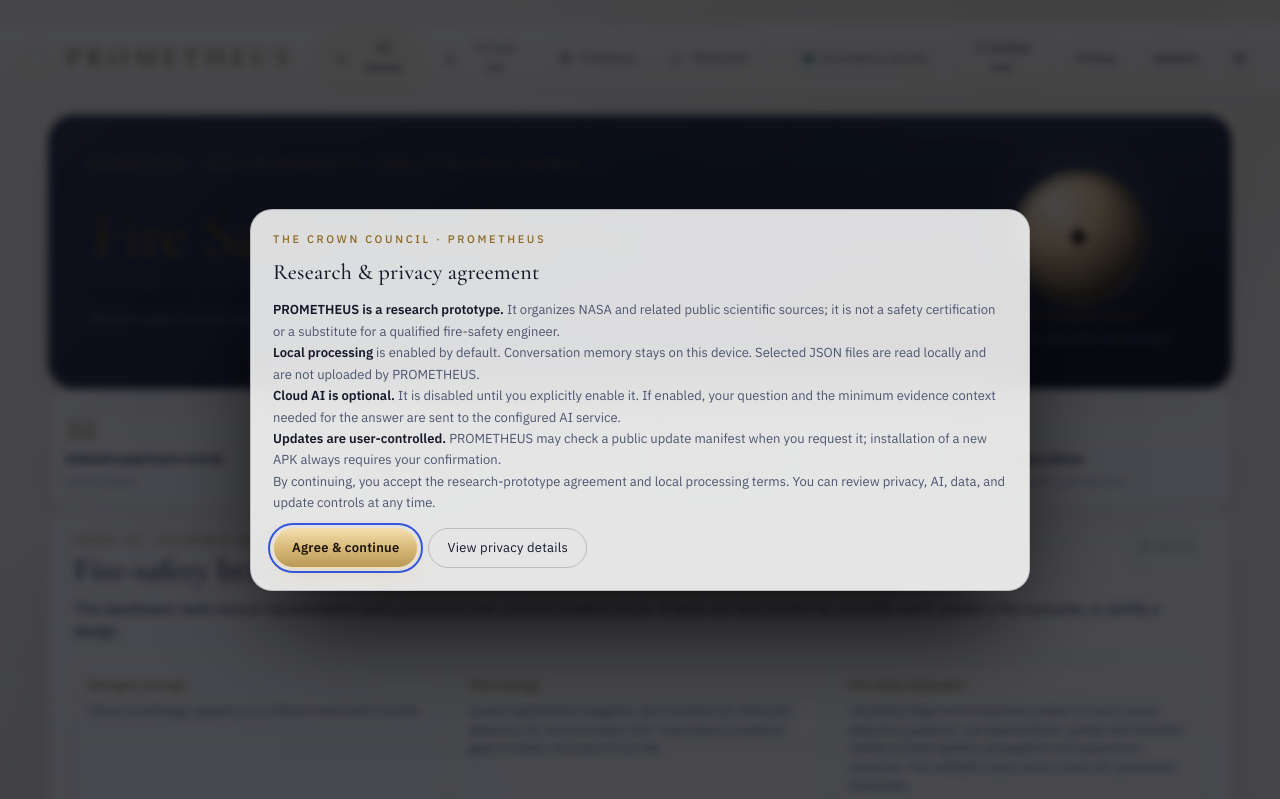
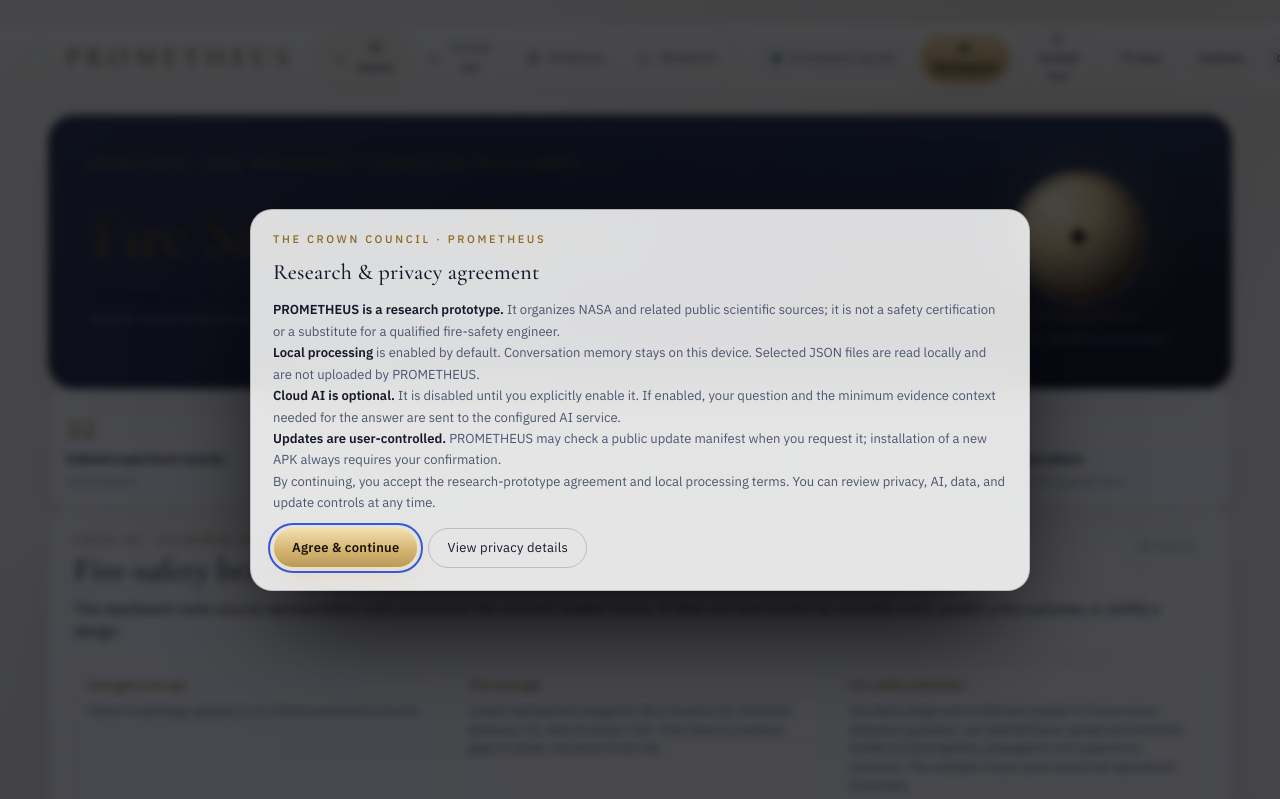
Before and after one commit to masudurrahman-ds/prometheus-microgravity, a website: page www/index.html in a window 1280 px wide. Shown: the top 799 px of the page. Drawn offline with nearby package versions, Linux system fonts and the light colour scheme.

Commit message:
Add dedicated AI workspace control to app chrome

```diff
--- a/www/index.html
+++ b/www/index.html
@@ -1438,7 +1438,8 @@ body{min-height:100%;min-height:100dvh;padding-bottom:calc(94px + env(safe-area-
         sv('svg', {width: 30, height: 30, viewBox: '0 0 30 30', 'aria-hidden': 'true'}, sv('circle', {cx: 15, cy: 15, r: 13.5, fill: 'none', stroke: '#E6CB93', 'stroke-opacity': .55}), sv('ellipse', {cx: 15, cy: 15, rx: 13.5, ry: 4.6, fill: 'none', stroke: '#E6CB93', 'stroke-opacity': .4, transform: 'rotate(-28 15 15)'}), sv('circle', {cx: 15, cy: 15, r: 6, fill: '#FFF'}), sv('circle', {cx: 15, cy: 15, r: 6, fill: 'none', stroke: '#A8DCFF'})),
         h('span', {class: 'word gold-text'}, 'PROMETHEUS')),
       h('nav', {class: 'nav', id: 'nav', 'aria-label': 'Sections'}, h('div', {class: 'glider', id: 'glider'}), TABS.map(([k, l, ic]) => h('button', {type: 'button', 'data-tab': k, on: {click: () => go(k)}}, UI.icon(ic), l))),
-      h('div', {class: 'top-r'}, h('div', {class: 'chip-data', id: 'chip'}), h('button', {class: 'btn sm', id: 'tourbtn', 'aria-label': 'Guided tour', on: {click: () => startTour()}}, UI.icon('tour'), h('span', {class: 'longlabel'}, 'Guided tour')),
+      h('div', {class: 'top-r'}, h('div', {class: 'chip-data', id: 'chip'}), h('button', {class: 'btn sm gold', id: 'aiworkspacebtn', 'aria-label': 'Open full-screen AI research workspace', on: {click: () => { if (window.__prometheusAIOpen) window.__prometheusAIOpen(); else UI.toast('AI workspace is initializing. Try again in a moment.'); }}}, 'AI Workspace'),
+        h('button', {class: 'btn sm', id: 'tourbtn', 'aria-label': 'Guided tour', on: {click: () => startTour()}}, UI.icon('tour'), h('span', {class: 'longlabel'}, 'Guided tour')),
         h('button', {class: 'btn sm', id: 'privacybtn', on: {click: openPrivacyCenter}}, 'Privacy'), h('button', {class: 'btn sm', id: 'updatebtn', on: {click: () => checkForUpdates(true)}}, 'Updates'), h('button', {class: 'btn iconbtn ghost', 'aria-label': 'Toggle light or dark theme', id: 'themebtn', on: {click: toggleTheme}}, UI.icon('sun')))));
     stage = h('main', {id: 'stage'});
     const tabbar = h('nav', {class: 'tabbar', 'aria-label': 'Sections (mobile)', id: 'tabbar'}, TABS.map(([k, l, ic]) => h('button', {type: 'button', 'data-tab': k, on: {click: () => go(k)}}, UI.icon(ic), l.split(' ').pop())));
```
